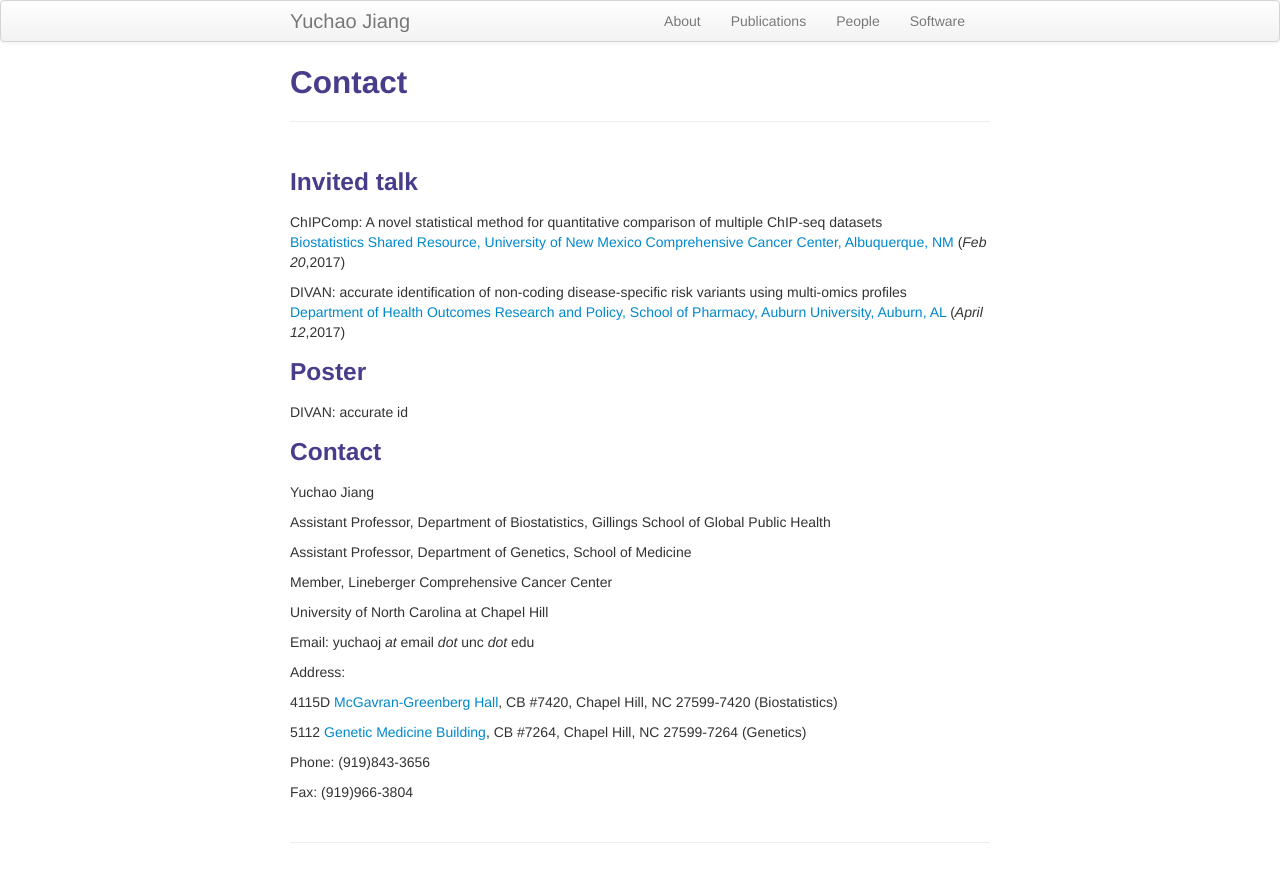
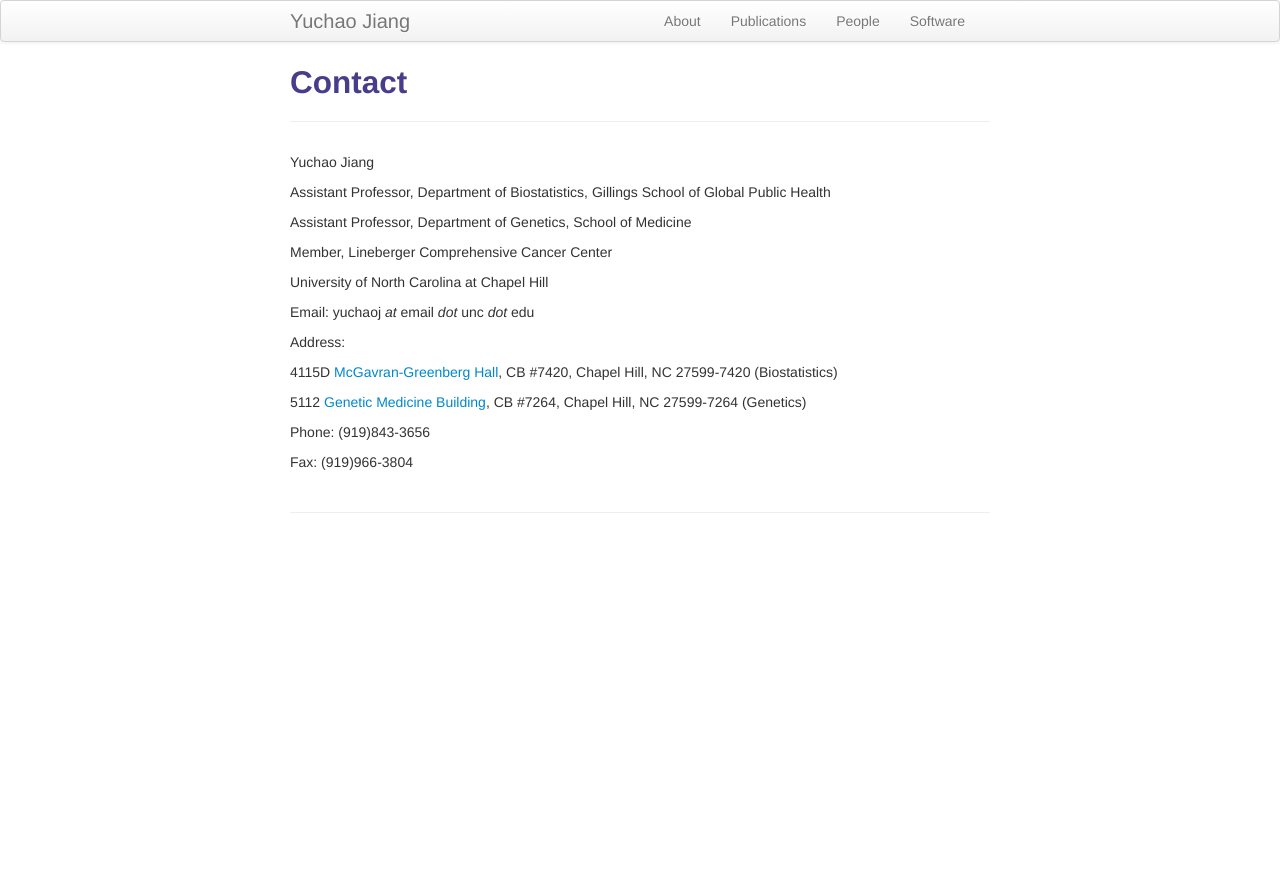
Before and after one commit to yuchaojiang/yuchaojiang.github.io, a Jekyll site: the page built from pages/contact.md, in a window 1280 px wide. Shown: the top 882 px of the page. Built offline with Jekyll 4.4.1, drawn with Linux system fonts in a browser that asks for light colours.

Commit message:
Update contact.md

```diff
--- a/pages/contact.md
+++ b/pages/contact.md
@@ -3,22 +3,6 @@ layout: page
 title: Contact
 description: Contact information
 ---
-
-###  Invited talk
-
-ChIPComp: A novel statistical method for quantitative comparison of multiple ChIP-seq datasets <br/>
-[Biostatistics Shared Resource, University of New Mexico Comprehensive Cancer Center, Albuquerque, NM](http://cancer.unm.edu/research/shared-resources/biostatistics-shared-resource/biostatistics-faculty-staff/) (_Feb 20_,2017)
-
-
-DIVAN: accurate identification of non-coding disease-specific risk variants using multi-omics profiles <br/>
-[Department of Health Outcomes Research and Policy, School of Pharmacy, Auburn University, Auburn, AL](http://www.auburn.edu/academic/pharmacy/horp/index.html) (_April 12_,2017)
-
-### Poster
-
-DIVAN: accurate id
-
-
-### Contact
 
 Yuchao Jiang
 
```
